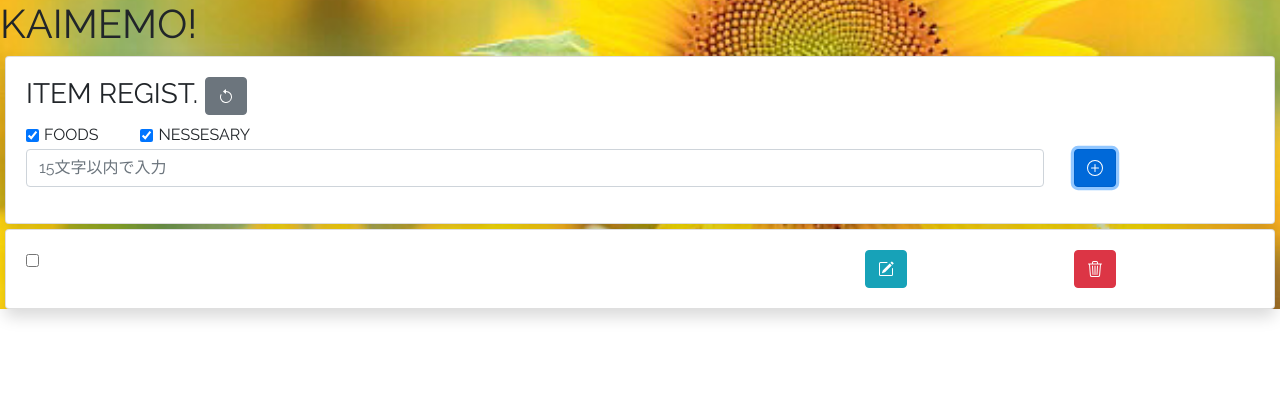
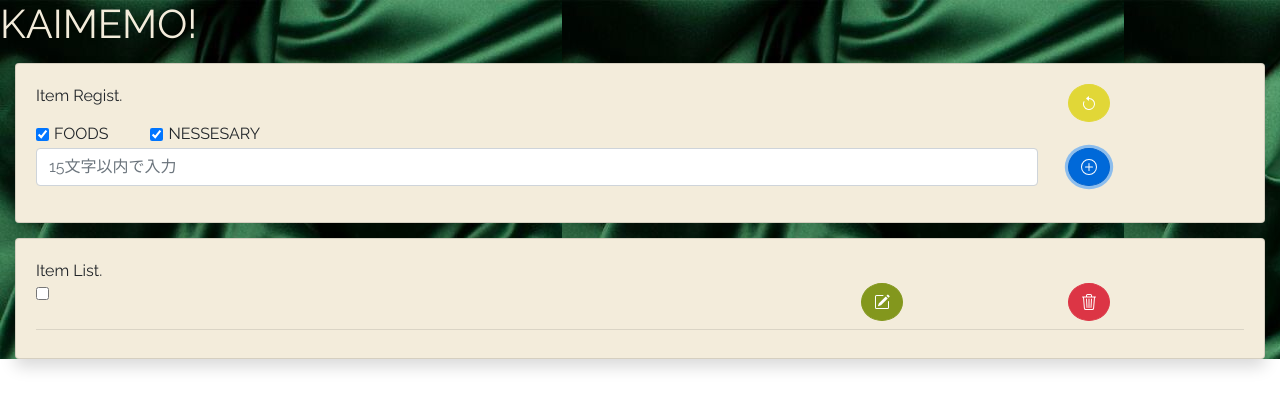
Before and after one commit to myantyuWorld/kaimemo, a Vue app: page / in a window 1280 px wide. Both pictures are taken after a click on the button 1095 px from the left and 167 px from the top of the page. Shown: the top 408 px of the page. Built offline with nearby package versions, Linux system fonts and the light colour scheme.

Commit message:
デザイン等修正

```diff
--- a/src/App.vue
+++ b/src/App.vue
@@ -1,7 +1,7 @@
 <template>
   <div class="wrapper">
     <div class="">
-      <h1>KAIMEMO!</h1>
+      <h1 class="title">KAIMEMO!</h1>
       <GoodsRegistForm/>
       <!-- <GoodsListVue/>     -->
     </div>
--- a/src/assets/main.css
+++ b/src/assets/main.css
@@ -3,17 +3,19 @@
 
 body {
     font-family: "Raleway","Noto Sans JP", sans-serif;
+    width: 100vw;
+    height: 100vh;
 }
 
 .wrapper {
-    /* width: 100vw;
-    height: 100vh;
-    display: flex;
-    justify-content: center;
-    align-items: center;  */
+    /* display: flex; */
+    /* justify-content: center; */
+    /* align-items: center; */
     /* background: url("./background-image.jpg") center center no-repeat; */
-    background: url("./2.jpg") center center no-repeat;
-    background-size: cover;
+    /* background: url("./sumaran20211275d-1.jpg") center center no-repeat; */
+    background: url("./3.jpg");
+    background-color: rgb(77, 109, 45);
+    background-size: auto;
  }
 
  .container {
@@ -27,7 +29,8 @@ body {
 }
 
 .card {
-    margin: 5px;
+    margin: 15px;
+    background-color: rgb(243, 236, 219);
 }
 
 .fin {
@@ -35,3 +38,31 @@ body {
     /* background-color: #ddd; */
     color: #777;
 }
+
+.title {
+    color: rgb(243, 236, 219);
+}
+
+.check:checked {
+    background-color: red;
+}
+
+.btn--item--add {
+    background-color: rgb(77, 109, 60);
+    border-color: rgb(77, 109, 60);
+}
+
+.btn--item--edit {
+    background-color: rgb(131, 151, 029);
+    border-color: rgb(131, 151, 029);
+}
+
+.btn--item--init {
+    background-color: rgb(225,215,055);
+    border-color: rgb(225,215,055);
+}
+
+hr {
+    margin-top: 0.5rem;
+    margin-bottom: 0.5rem;
+}
--- a/src/components/BaseButton.vue
+++ b/src/components/BaseButton.vue
@@ -1,5 +1,5 @@
 <template>
-    <button class="btn" :class="props.color" @click="onClick"><slot/></button>
+    <button class="btn btn-xs" :class="props.color" @click="onClick"><slot/></button>
 </template>
 
 <script setup>
--- a/src/components/EditButton.vue
+++ b/src/components/EditButton.vue
@@ -1,5 +1,5 @@
 <template>
-    <BaseButton color="btn-info" @on-click="emit('edit-click')" v-show="props.isEdit">
+    <BaseButton color="btn-info rounded-circle btn--item--edit" @on-click="emit('edit-click')" v-show="props.isEdit">
         <svg xmlns="http://www.w3.org/2000/svg" width="16" height="16" fill="currentColor" class="bi bi-pencil-square"
             viewBox="0 0 16 16">
             <path
--- a/src/components/GoodsRegistForm.vue
+++ b/src/components/GoodsRegistForm.vue
@@ -1,9 +1,11 @@
 <template>
     <div class="card shadow">
         <div class="card-body">
-            <div>
-                <h3>ITEM REGIST.
-                    <BaseButton color="btn-secondary" @on-click="initRegist">
+            <div class="row">
+                <div class="col">Item Regist.</div>
+                <div class="col"></div>
+                <div class="col-2">
+                    <BaseButton color="btn-secondary rounded-circle btn--item--init " @on-click="initRegist">
                         <svg xmlns="http://www.w3.org/2000/svg" width="16" height="16" fill="currentColor"
                             class="bi bi-arrow-counterclockwise" viewBox="0 0 16 16">
                             <path fill-rule="evenodd"
@@ -12,7 +14,7 @@
                                 d="M8 4.466V.534a.25.25 0 0 0-.41-.192L5.23 2.308a.25.25 0 0 0 0 .384l2.36 1.966A.25.25 0 0 0 8 4.466z" />
                         </svg>
                     </BaseButton>
-                </h3>
+                </div>
             </div>
             <div class="row">
                 <div class="col-auto">
@@ -36,7 +38,7 @@
                 </div>
                 <div class="col-2">
                     <EditButton @edit-click="editGoods" :is-edit="isEditRef"></EditButton>
-                    <BaseButton color="btn-primary" @on-click="registGoods" v-show="!isEditRef">
+                    <BaseButton color="btn-primary rounded-circle btn--item--add" @on-click="registGoods" v-show="!isEditRef">
                         <svg xmlns="http://www.w3.org/2000/svg" width="16" height="16"
                             fill="currentColor" class="bi bi-plus-circle" viewBox="0 0 16 16">
                             <path d="M8 15A7 7 0 1 1 8 1a7 7 0 0 1 0 14zm0 1A8 8 0 1 0 8 0a8 8 0 0 0 0 16z" />
@@ -50,19 +52,23 @@
     </div>
     <div class="card shadow">
         <div class="card-body">
+            <div class="row">
+                <div class="col">Item List.</div>
+                <div class="col-2"></div>
+            </div>
             <div class="" v-for="item in memoListRef" :key="item.id">
                 <div class="row" :class="{fin: item.checked}">
                     <div class="col">
-                        <input type="checkbox" class="check" @click="changeCheck(item.id)" :checked="item.checked" />
+                        <label :class="{fin: item.checked}">
+                            <input type="checkbox" class="check" @click="changeCheck(item.id)" :checked="item.checked" />
+                            {{ item.memo}}
+                        </label>
                     </div>
-                    <div class="col-6">
-                        <label :class="{fin: item.checked}">{{ item.memo}}</label>
-                    </div>
-                    <div class="col">
+                    <div class="col-2">
                         <EditButton @edit-click="showMemo(item.id)" :is-edit="true"></EditButton>
                     </div>
-                    <div class="col">
-                        <BaseButton color="btn-danger" @on-click="deleteGoods(item.id)">
+                    <div class="col-2">
+                        <BaseButton color="btn-danger rounded-circle" @on-click="deleteGoods(item.id)">
                             <svg xmlns="http://www.w3.org/2000/svg" width="16" height="16"
                                 fill="currentColor" class="bi bi-trash3" viewBox="0 0 16 16">
                                 <path fill-rule="evenodd"
@@ -71,6 +77,7 @@
                         </BaseButton>
                     </div>
                 </div>
+                <hr/>
             </div>
         </div>
     </div>
```
Also changed, not shown: src/assets/3.jpg (added), src/assets/sumaran20211275d-1.jpg (added).
